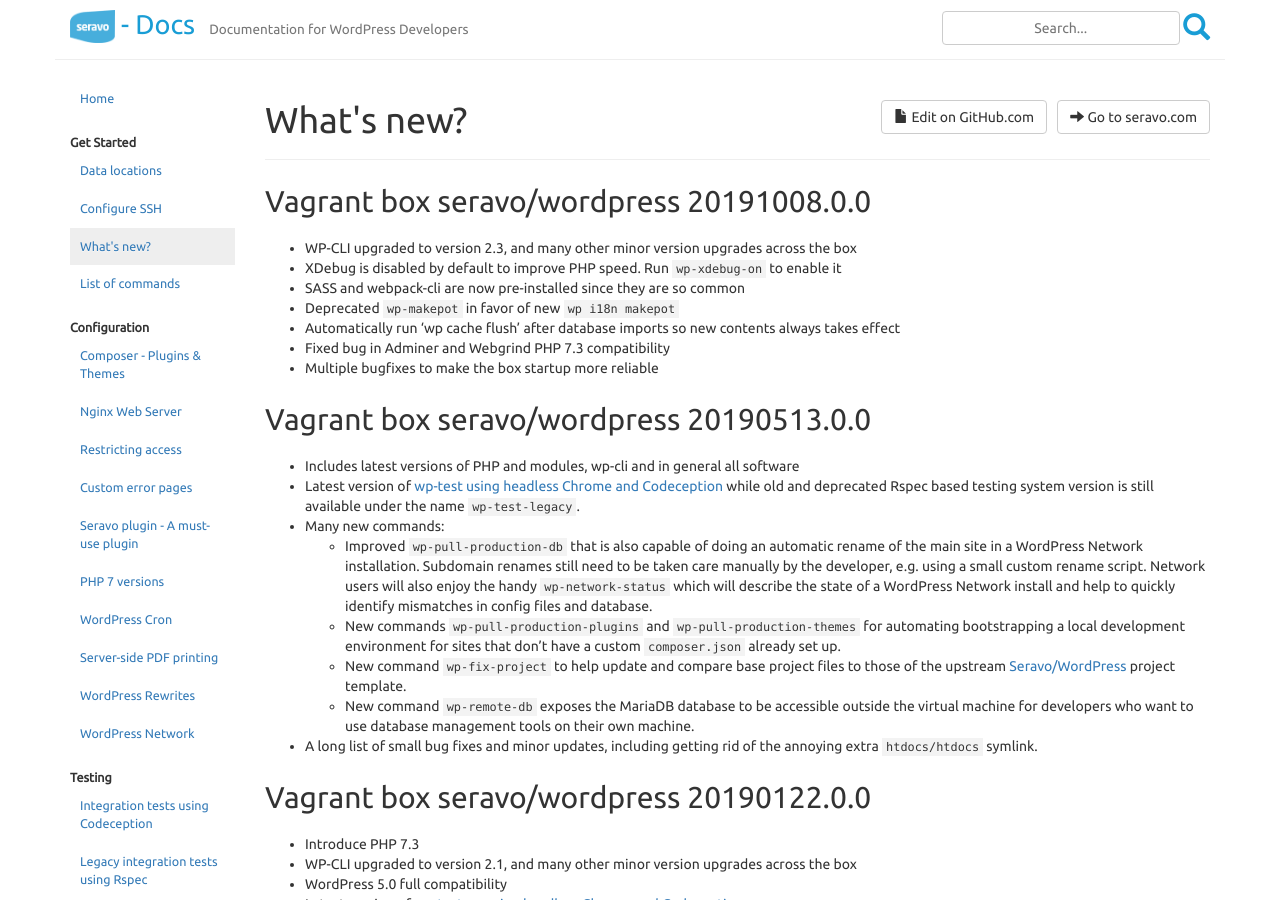
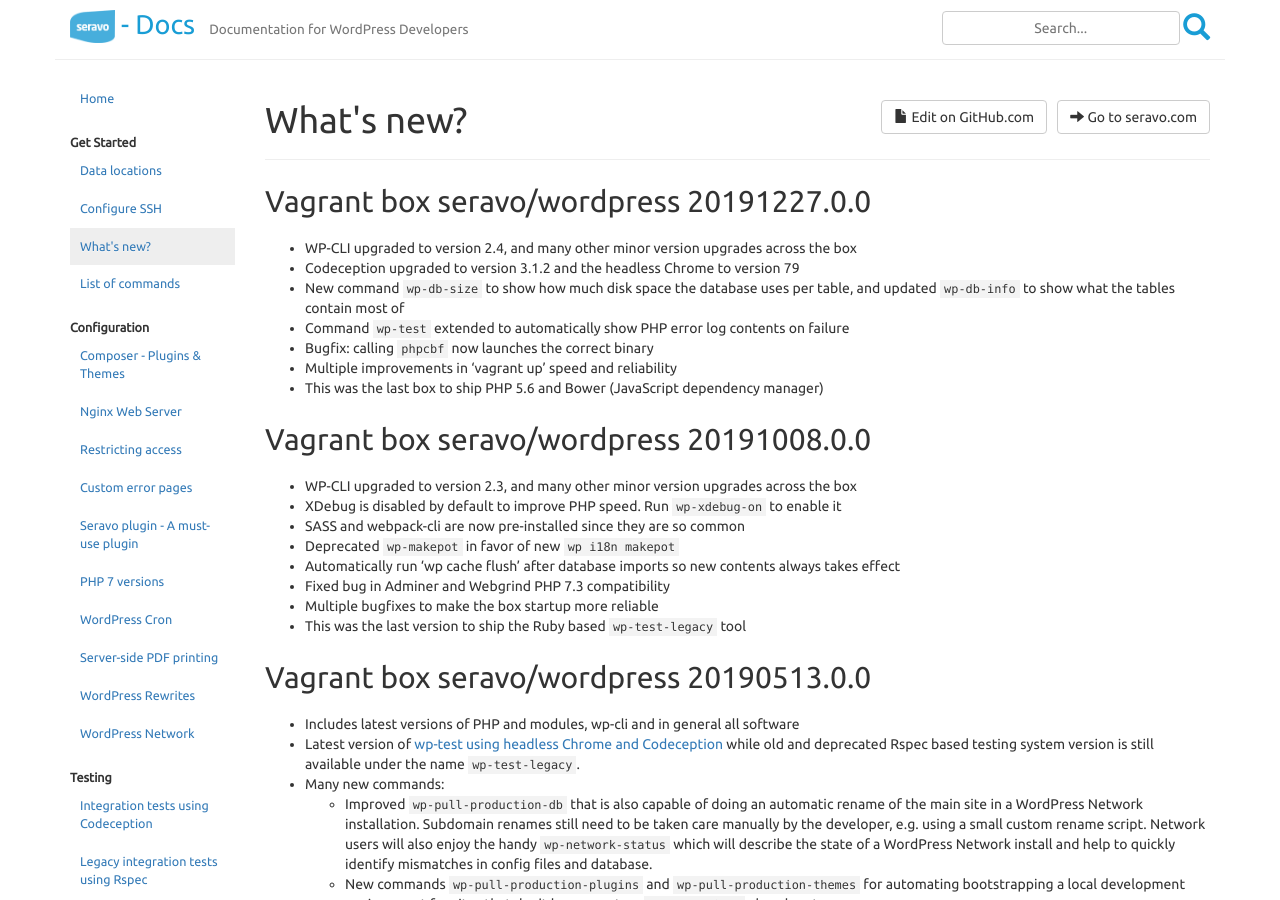
Before and after one commit to Seravo/docs, a Jekyll site: the page built from _posts/2018-11-12-release-notes.md, in a window 1280 px wide and 900 px high. Built offline with Jekyll 4.4.1, drawn with Linux system fonts in a browser that asks for light colours; nearby versions of some CDN libraries.

Commit message:
Update release notes for seravo/wordpress Vagrant box version 20191227.0.0

```diff
--- a/_posts/2018-11-12-release-notes.md
+++ b/_posts/2018-11-12-release-notes.md
@@ -5,6 +5,16 @@
 date: 2018-11-12 11:26:00
 order: 4
 ---
+
+## Vagrant box seravo/wordpress 20191227.0.0
+
+* WP-CLI upgraded to version 2.4, and many other minor version upgrades across the box
+* Codeception upgraded to version 3.1.2 and the headless Chrome to version 79
+* New command `wp-db-size` to show how much disk space the database uses per table, and updated `wp-db-info` to show what the tables contain most of
+* Command `wp-test` extended to automatically show PHP error log contents on failure
+* Bugfix: calling `phpcbf` now launches the correct binary
+* Multiple improvements in 'vagrant up' speed and reliability
+* This was the last box to ship PHP 5.6 and Bower (JavaScript dependency manager)
 
 ## Vagrant box seravo/wordpress 20191008.0.0
 
@@ -15,6 +25,7 @@
 * Automatically run 'wp cache flush' after database imports so new contents always takes effect
 * Fixed bug in Adminer and Webgrind PHP 7.3 compatibility
 * Multiple bugfixes to make the box startup more reliable
+* This was the last version to ship the Ruby based `wp-test-legacy` tool
 
 
 ## Vagrant box seravo/wordpress 20190513.0.0
```
